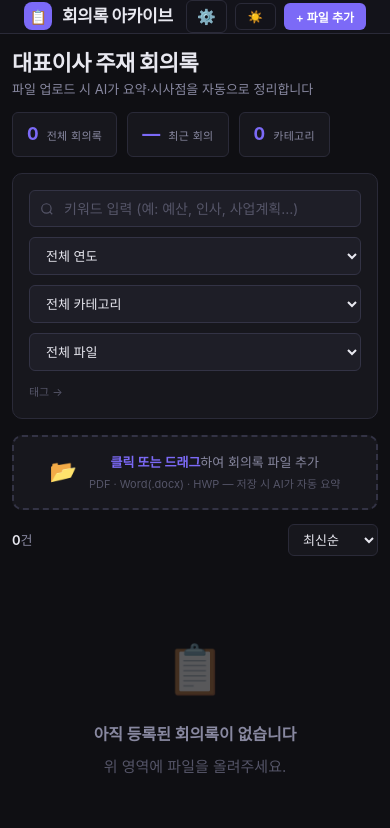
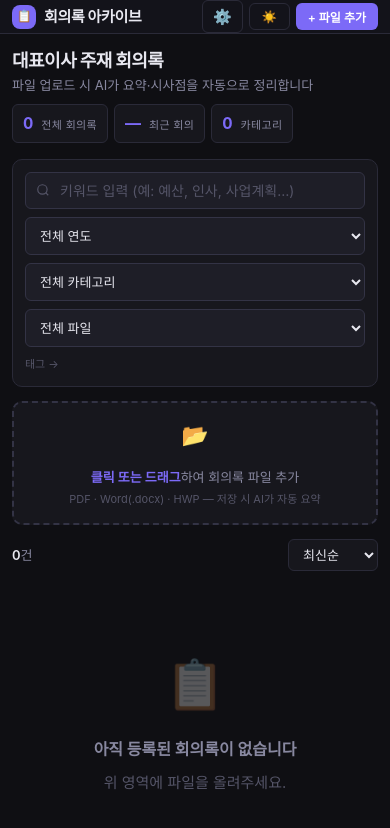
Before and after one commit to chj927il-arch/meeting-archive, a plain HTML site: page index.html in a window 390 px wide. Drawn offline with nearby package versions, Linux system fonts and the light colour scheme; a web font is replaced by a local one.

Commit message:
fix: 카드 내용 잘림 완전 제거 + 참석자 2줄 + 모바일 최적화
- height 고정 완전 제거, overflow:hidden 제거 → 내용이 잘리지 않음
- 참석자 1줄→2줄 클램프으로 변경
- 모바일(620px 이하) 전용 CSS 추가: 헤더·검색·카드·버튼 최적화

Co-Authored-By: Claude Sonnet 4.6 <noreply@anthropic.com>

```diff
--- a/index.html
+++ b/index.html
@@ -49,34 +49,34 @@
     /* ── 헤더 ── */
     .hdr{
       background:var(--bg-side);border-bottom:1px solid var(--border);
-      padding:0 24px;height:52px;
+      padding:0 16px;height:52px;
       display:flex;align-items:center;justify-content:space-between;
       position:sticky;top:env(safe-area-inset-top,0);z-index:200;
     }
     .hdr-brand{display:flex;align-items:center;gap:10px;font-size:17px;font-weight:800;letter-spacing:-.3px;}
     .brand-dot{width:28px;height:28px;border-radius:8px;background:var(--accent);display:flex;align-items:center;justify-content:center;font-size:14px;}
-    .hdr-actions{display:flex;gap:8px;align-items:center;}
+    .hdr-actions{display:flex;gap:6px;align-items:center;}
 
     /* ── 페이지 ── */
-    .page{max-width:1280px;margin:0 auto;padding:24px 24px 60px;width:100%;}
+    .page{max-width:1280px;margin:0 auto;padding:20px 16px 60px;width:100%;}
 
-    .page-head{margin-bottom:16px;display:flex;align-items:center;justify-content:space-between;flex-wrap:wrap;gap:12px;}
-    .page-head-left h1{font-size:22px;font-weight:800;letter-spacing:-.5px;line-height:1.2;margin-bottom:2px;}
+    .page-head{margin-bottom:16px;display:flex;align-items:center;justify-content:space-between;flex-wrap:wrap;gap:10px;}
+    .page-head-left h1{font-size:20px;font-weight:800;letter-spacing:-.5px;line-height:1.2;margin-bottom:2px;}
     .page-head-left p{font-size:13px;color:var(--fg-muted);}
-    .stats-row{display:flex;gap:10px;flex-wrap:wrap;}
+    .stats-row{display:flex;gap:8px;flex-wrap:wrap;}
     .stat-chip{background:var(--bg-card);border:1px solid var(--border);border-radius:var(--r-sm);padding:6px 14px;display:flex;align-items:baseline;gap:8px;}
     .stat-num{font-size:18px;font-weight:700;color:var(--accent);font-variant-numeric:tabular-nums;}
     .stat-label{font-size:11px;color:var(--fg-muted);letter-spacing:.03em;}
 
     /* ── 검색/필터 ── */
-    .search-area{background:var(--bg-card);border:1px solid var(--border);border-radius:var(--r);padding:16px;margin-bottom:16px;display:flex;flex-direction:column;gap:12px;}
-    .search-row{display:flex;gap:10px;flex-wrap:wrap;}
-    .search-wrap{flex:1;min-width:200px;position:relative;}
+    .search-area{background:var(--bg-card);border:1px solid var(--border);border-radius:var(--r);padding:14px;margin-bottom:14px;display:flex;flex-direction:column;gap:10px;}
+    .search-row{display:flex;gap:8px;flex-wrap:wrap;}
+    .search-wrap{flex:1;min-width:160px;position:relative;}
     .search-wrap svg{position:absolute;left:11px;top:50%;transform:translateY(-50%);color:var(--fg-subtle);pointer-events:none;}
     .search-wrap input{width:100%;padding:9px 12px 9px 34px;background:var(--bg-card2);border:1px solid var(--border2);border-radius:var(--r-sm);color:var(--fg);font-family:inherit;font-size:14px;outline:none;transition:border-color .15s;}
     .search-wrap input::placeholder{color:var(--fg-subtle);}
     .search-wrap input:focus{border-color:var(--accent);}
-    .filter-sel{padding:9px 12px;background:var(--bg-card2);border:1px solid var(--border2);border-radius:var(--r-sm);color:var(--fg);font-family:inherit;font-size:13px;outline:none;cursor:pointer;min-width:120px;}
+    .filter-sel{padding:9px 10px;background:var(--bg-card2);border:1px solid var(--border2);border-radius:var(--r-sm);color:var(--fg);font-family:inherit;font-size:13px;outline:none;cursor:pointer;min-width:110px;}
     .filter-sel:focus{border-color:var(--accent);}
     .tag-filters{display:flex;gap:6px;flex-wrap:wrap;align-items:center;}
     .tag-filter-label{font-size:11px;color:var(--fg-subtle);white-space:nowrap;}
@@ -89,17 +89,39 @@
     .result-count strong{color:var(--fg);font-weight:600;}
     .sort-sel{padding:6px 10px;background:var(--bg-card);border:1px solid var(--border);border-radius:var(--r-sm);color:var(--fg);font-family:inherit;font-size:13px;outline:none;}
 
+    /* ── 모바일 최적화 ── */
+    @media(max-width:620px){
+      .hdr{padding:0 12px;}
+      .hdr-brand{font-size:15px;gap:8px;}
+      .brand-dot{width:24px;height:24px;font-size:12px;}
+      .page{padding:14px 12px 80px;}
+      .page-head{flex-direction:column;align-items:flex-start;gap:8px;}
+      .page-head-left h1{font-size:18px;}
+      .stats-row{gap:6px;}
+      .stat-chip{padding:5px 10px;}
+      .stat-num{font-size:16px;}
+      .search-area{padding:12px;gap:8px;}
+      .search-row{flex-direction:column;gap:8px;}
+      .search-wrap{min-width:unset;}
+      .filter-sel{width:100%;}
+      .mcard{padding:14px 14px;}
+      .mcard-title{font-size:14px;}
+      .mcard-summary,.implication-text{font-size:13px;}
+      .btn-sm{padding:6px 10px;font-size:12px;}
+      .drop-zone{flex-direction:column;padding:20px 12px;gap:8px;}
+    }
+
     /* ── 카드 그리드 ── */
-    .card-list{display:grid;grid-template-columns:repeat(3,1fr);gap:16px;align-items:stretch;}
+    .card-list{display:grid;grid-template-columns:repeat(3,1fr);gap:16px;align-items:start;}
     @media(max-width:1100px){.card-list{grid-template-columns:repeat(2,1fr);}}
-    @media(max-width:620px){.card-list{grid-template-columns:1fr;}}
+    @media(max-width:620px){.card-list{grid-template-columns:1fr;gap:12px;}}
 
-    /* 카드: 상단 고정 + 중간 스크롤 없이 클립 + 하단 고정 */
-    .mcard{background:var(--bg-card);border:1px solid var(--border);border-radius:var(--r);padding:16px 18px;display:flex;flex-direction:column;height:400px;transition:border-color .15s,box-shadow .15s;cursor:default;}
+    /* 카드: 내용에 맞게 자연스럽게 늘어남, 자르지 않음 */
+    .mcard{background:var(--bg-card);border:1px solid var(--border);border-radius:var(--r);padding:16px 18px;display:flex;flex-direction:column;transition:border-color .15s,box-shadow .15s;cursor:default;}
     .mcard:hover{border-color:var(--accent);box-shadow:var(--shadow);}
 
-    /* 배지 행 — 절대 줄어들지 않음 */
-    .mcard-top{display:flex;align-items:flex-start;justify-content:space-between;gap:8px;margin-bottom:8px;flex-shrink:0;}
+    /* 배지 행 */
+    .mcard-top{display:flex;align-items:flex-start;justify-content:space-between;gap:8px;margin-bottom:8px;}
     .mcard-badges{display:flex;gap:5px;flex-wrap:wrap;align-items:center;}
     .badge{font-size:11px;font-weight:700;padding:3px 10px;border-radius:20px;letter-spacing:.03em;white-space:nowrap;}
     .badge-cat{background:var(--accent-lt);color:var(--accent);}
@@ -112,33 +134,32 @@
     .badge-file-other{background:var(--bg-card2);color:var(--fg-muted);}
     .card-actions{display:flex;gap:4px;align-items:center;flex-shrink:0;}
 
-    /* 제목 — 절대 줄어들지 않음, 2줄 클램프 */
-    .mcard-title{font-size:15px;font-weight:700;letter-spacing:-.3px;line-height:1.45;margin-bottom:6px;cursor:pointer;flex-shrink:0;display:-webkit-box;-webkit-line-clamp:2;-webkit-box-orient:vertical;overflow:hidden;}
+    /* 제목 — 2줄 클램프 */
+    .mcard-title{font-size:15px;font-weight:700;letter-spacing:-.3px;line-height:1.45;margin-bottom:6px;cursor:pointer;display:-webkit-box;-webkit-line-clamp:2;-webkit-box-orient:vertical;overflow:hidden;}
     .mcard-title:hover{color:var(--accent);}
 
-    /* 참석자 — 절대 줄어들지 않음, 1줄 말줄임 */
-    .mcard-meta{font-size:12px;color:var(--fg-subtle);margin-bottom:8px;flex-shrink:0;overflow:hidden;text-overflow:ellipsis;white-space:nowrap;}
+    /* 참석자 — 최대 2줄, 그 이상이면 말줄임 */
+    .mcard-meta{font-size:12px;color:var(--fg-subtle);margin-bottom:8px;display:-webkit-box;-webkit-line-clamp:2;-webkit-box-orient:vertical;overflow:hidden;line-height:1.5;}
 
-    /* 중간 콘텐츠 영역 — 남은 공간 차지, 넘치면 숨김 */
-    .mcard-body{flex:1;overflow:hidden;display:flex;flex-direction:column;gap:0;}
+    /* 중간 콘텐츠 영역 */
+    .mcard-body{display:flex;flex-direction:column;}
 
-    /* 요약 — 3줄 클램프 */
-    .mcard-summary{font-size:13px;color:var(--fg-muted);line-height:1.7;margin-bottom:8px;white-space:pre-line;display:-webkit-box;-webkit-line-clamp:3;-webkit-box-orient:vertical;overflow:hidden;flex-shrink:0;}
+    /* 요약 */
+    .mcard-summary{font-size:13px;color:var(--fg-muted);line-height:1.75;margin-bottom:8px;white-space:pre-line;}
 
     /* 태그 */
-    .mcard-tags{display:flex;gap:5px;flex-wrap:wrap;margin-bottom:8px;flex-shrink:0;}
+    .mcard-tags{display:flex;gap:5px;flex-wrap:wrap;margin-bottom:8px;}
 
     /* 시사점 박스 */
-    .implication{background:var(--teal-lt);border-left:3px solid var(--teal);border-radius:0 var(--r-sm) var(--r-sm) 0;padding:8px 12px;overflow:hidden;flex-shrink:0;}
+    .implication{background:var(--teal-lt);border-left:3px solid var(--teal);border-radius:0 var(--r-sm) var(--r-sm) 0;padding:8px 12px;margin-bottom:8px;}
     :root[data-theme="light"] .implication{background:#f0fdfa;}
     .implication-label{font-size:10px;font-weight:700;color:var(--teal);letter-spacing:.05em;margin-bottom:3px;}
-    .implication-text{font-size:13px;color:var(--fg-muted);line-height:1.7;white-space:pre-line;display:-webkit-box;-webkit-line-clamp:3;-webkit-box-orient:vertical;overflow:hidden;}
+    .implication-text{font-size:13px;color:var(--fg-muted);line-height:1.75;white-space:pre-line;}
 
-    /* 푸터 — 절대 줄어들지 않음, 항상 바닥에 */
-    .mcard-footer{flex-shrink:0;margin-top:auto;display:flex;align-items:center;justify-content:space-between;padding-top:10px;border-top:1px solid var(--border);gap:6px;}
+    /* 푸터 */
+    .mcard-footer{margin-top:auto;display:flex;align-items:center;justify-content:space-between;padding-top:10px;border-top:1px solid var(--border);gap:6px;margin-top:12px;}
     .mcard-file-info{font-size:12px;color:var(--fg-subtle);overflow:hidden;text-overflow:ellipsis;white-space:nowrap;flex:1;}
 
-    .mcard-tags{display:flex;gap:5px;flex-wrap:wrap;margin-bottom:8px;}
     .mtag{font-size:11px;padding:3px 8px;border-radius:20px;background:var(--accent-lt);color:var(--accent);border:1px solid color-mix(in srgb,var(--accent) 25%,transparent);font-weight:600;}
     .no-ai-notice{display:flex;align-items:center;justify-content:space-between;padding:7px 10px;background:var(--amber-lt);border:1px solid color-mix(in srgb,var(--amber) 30%,transparent);border-radius:var(--r-sm);margin-bottom:8px;font-size:12px;color:var(--amber);}
     :root[data-theme="light"] .no-ai-notice{background:#fef3c7;border-color:#fcd34d;}
```
